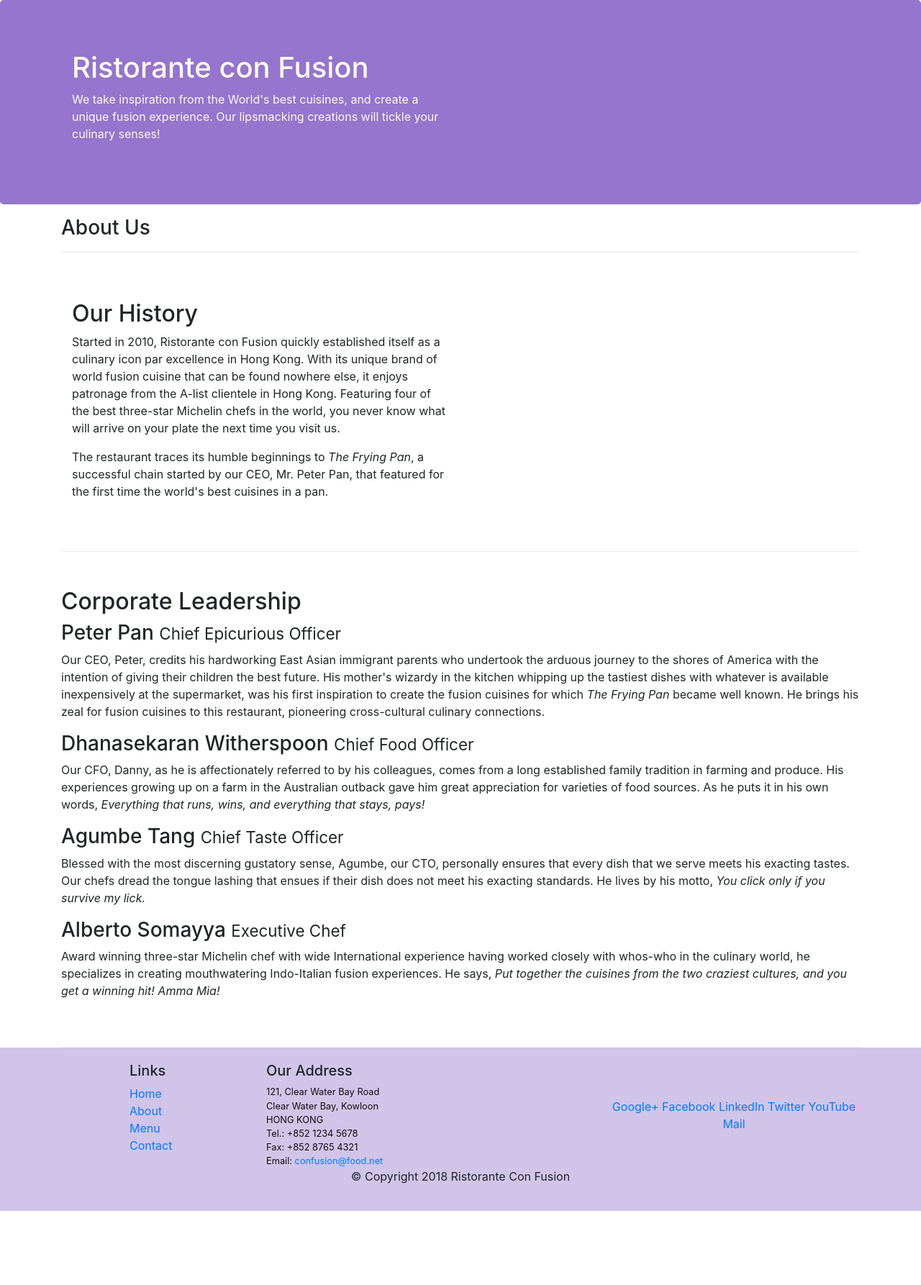
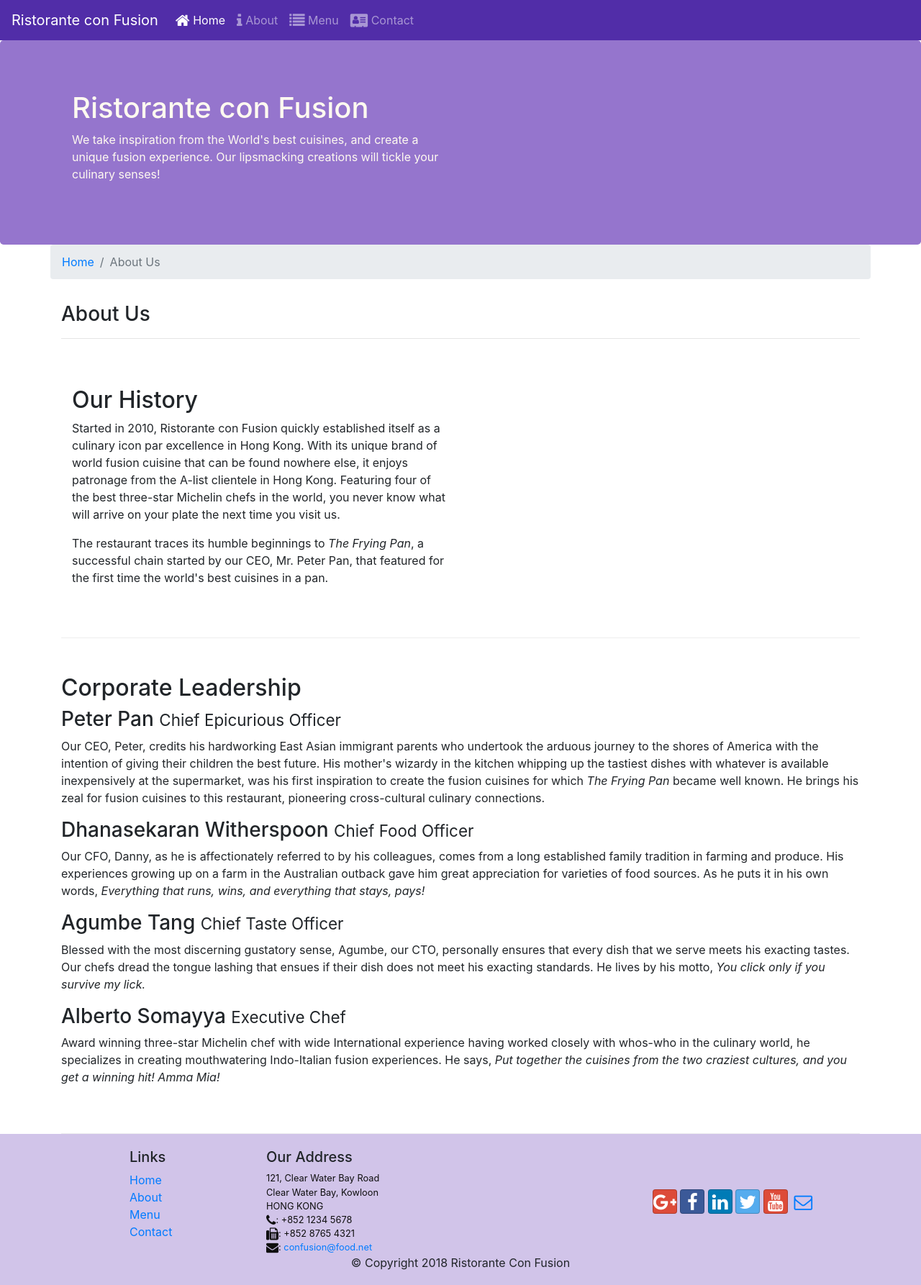
Before and after one commit to MohamedAmineALLAF/Confusion, a website: page aboutus.html in a window 1280 px wide. Shown: the whole page at 72% size. Before the commit the page ends 1683 px from the top, so only its background shows below. Drawn offline with nearby package versions, Linux system fonts and the light colour scheme.

Commit message:
icon fonts

```diff
--- a/aboutus.html
+++ b/aboutus.html
@@ -10,12 +10,29 @@
     <!-- Bootstrap CSS -->
     <link rel="stylesheet" href="node_modules/bootstrap/dist/css/bootstrap.min.css">
     <link href="css/styles.css" rel="stylesheet">
+    <link rel="stylesheet" href="node_modules/font-awesome/css/font-awesome.min.css">
+    <link rel="stylesheet" href="node_modules/bootstrap-social/bootstrap-social.css">
     <title>Ristorante Con Fusion: About Us</title>
 
 </head>
 
 <body>
+    <nav class="navbar navbar-expand-lg navbar-dark ">
+        <a class="navbar-brand" href="./index.html">Ristorante con Fusion</a>
+        <button class="navbar-toggler" type="button" data-toggle="collapse" data-target="#navbarSupportedContent" aria-controls="navbarSupportedContent" aria-expanded="false" aria-label="Toggle navigation">
+          <span class="navbar-toggler-icon"></span>
+        </button>
 
+        <div class="collapse navbar-collapse" id="navbarSupportedContent">
+            <ul class="navbar-nav mr-auto">
+                <li class="nav-item active"><a class="nav-link" href="./index.html"><span class="fa fa-home fa-lg"></span> Home</a></li>
+                    <li class="nav-item"><a class="nav-link" href="#"><span class="fa fa-info fa-lg"></span> About</a></li>
+                    <li class="nav-item"><a class="nav-link" href="#"><span class="fa fa-list fa-lg"></span> Menu</a></li>
+                    <li class="nav-item"><a class="nav-link" href="#"><span class="fa fa-address-card fa-lg"></span> Contact</a></li>
+            </ul>
+
+        </div>
+      </nav>
     <header class="jumbotron">
         <div class="container">
             <div class="row row-header">
@@ -30,9 +47,14 @@
     </header>
 
     <div class="container">
-        <div >
-            <div>
+        <div class="row">
+            <ol class="col-12 breadcrumb">
+                <li class="breadcrumb-item"><a href="./index.html">Home</a></li>
+                <li class="breadcrumb-item active">About Us</li>
+            </ol>
+            <div class="col-12">
                <h3 class="mt-3">About Us</h3>
+
                <hr>
             </div>
         </div>
@@ -70,8 +92,8 @@
                 <div class="col-4 offset-1 col-sm-2">
                     <h5>Links</h5>
                     <ul class="list-unstyled">
-                        <li><a href="#">Home</a></li>
-                        <li><a href="#">About</a></li>
+                        <li><a href="./index.html">Home</a></li>
+                        <li><a href="./aboutus.html">About</a></li>
                         <li><a href="#">Menu</a></li>
                         <li><a href="#">Contact</a></li>
                     </ul>
@@ -82,19 +104,20 @@
 		              121, Clear Water Bay Road<br>
 		              Clear Water Bay, Kowloon<br>
 		              HONG KONG<br>
-		              Tel.: +852 1234 5678<br>
-		              Fax: +852 8765 4321<br>
-		              Email: <a href="mailto:confusion@food.net">confusion@food.net</a>
+		              <i class="fa fa-phone fa-lg"></i>: +852 1234 5678<br>
+                      <i class="fa fa-fax fa-lg"></i>: +852 8765 4321<br>
+                      <i class="fa fa-envelope fa-lg"></i>:
+                      <a href="mailto:confusion@food.net">confusion@food.net</a>
 		           </address>
                 </div>
                 <div class="col-12 col-sm-4 align-self-center">
                     <div class="text-center">
-                        <a href="http://google.com/+">Google+</a>
-                        <a href="http://www.facebook.com/profile.php?id=">Facebook</a>
-                        <a href="http://www.linkedin.com/in/">LinkedIn</a>
-                        <a href="http://twitter.com/">Twitter</a>
-                        <a href="http://youtube.com/">YouTube</a>
-                        <a href="mailto:">Mail</a>
+                        <a class="btn btn-social-icon btn-google" href="http://google.com/+"><i class="fa fa-google-plus"></i></a>
+                        <a class="btn btn-social-icon btn-facebook" href="http://www.facebook.com/profile.php?id="><i class="fa fa-facebook"></i></a>
+                        <a class="btn btn-social-icon btn-linkedin" href="http://www.linkedin.com/in/"><i class="fa fa-linkedin"></i></a>
+                        <a class="btn btn-social-icon btn-twitter" href="http://twitter.com/"><i class="fa fa-twitter"></i></a>
+                        <a class="btn btn-social-icon btn-google" href="http://youtube.com/"><i class="fa fa-youtube"></i></a>
+                        <a class="btn btn-social-icon" href="mailto:"><i class="fa fa-envelope-o"></i></a>
                     </div>
                 </div>
            </div>
--- a/css/styles.css
+++ b/css/styles.css
@@ -27,3 +27,9 @@ address{
     margin:0px;
     color:#0f0f0f;
 }
+
+
+
+.navbar-dark {
+     background-color: #512DA8;
+}
--- a/package.json
+++ b/package.json
@@ -15,6 +15,8 @@
   },
   "dependencies": {
     "bootstrap": "^4.0.0",
+    "bootstrap-social": "^5.1.1",
+    "font-awesome": "^4.7.0",
     "jquery": "^3.3.1",
     "popper.js": "^1.12.9"
   }
```
Also changed, not shown: index.html (+35 -15 lines), 1 other file.
